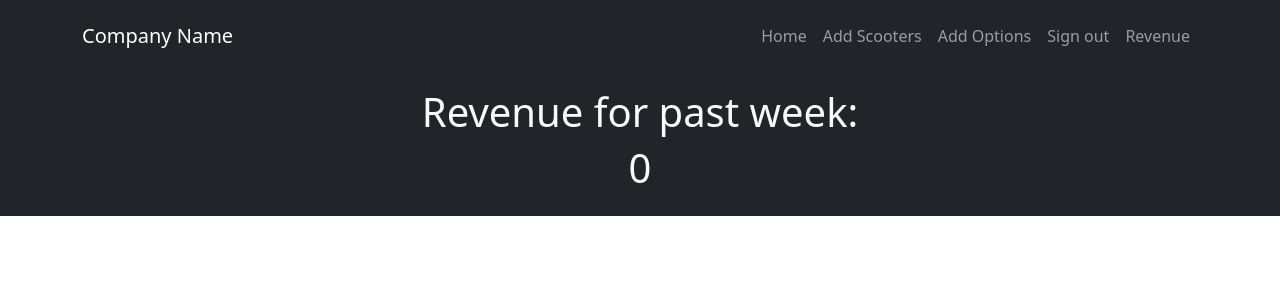
After one commit to shreyashonnalli/leedskrrt, a Flask app: page /revenue in a window 1280 px wide. The commit adds this page. Shown: the top 300 px of the page. Run offline with Flask 2, Linux system fonts and the light colour scheme; data comes from the database, SQL or seed files in the repository; both versions use the stored data as it was after the commit; some libraries are stand-ins or nearby versions.

Commit message:
Manually merging lucas work as git issues

```diff
--- a/app/models.py
+++ b/app/models.py
@@ -29,6 +29,7 @@ class Booking(db.Model):
     scooterId = db.Column(db.Integer)
     price = db.Column(db.Integer)
     hours = db.Column(db.Integer)
+    date = db.Column(db.String)
 
 class PaymentCard(db.Model):
     digit16 = db.Column(db.Integer, primary_key=True)
--- a/app/templates/baseManager.html
+++ b/app/templates/baseManager.html
@@ -32,6 +32,7 @@
             <li class="nav-item"><a class="nav-link" href="/addscooters">Add Scooters</a></li>
             <li class="nav-item"><a class="nav-link" href="/addoptions">Add Options</a></li>
             <li class="nav-item"><a class="nav-link" href="/logout">Sign out</a></li>
+            <li class="nav-item"><a class="nav-link" href="/revenue">Revenue</a></li>
           </ul>
         </div>
       </div>
--- /dev/null
+++ b/app/templates/revenue.html
@@ -0,0 +1,6 @@
+{% extends "baseManager.html" %}
+{% block content %}
+
+<h1>Revenue for past week:</h1>
+{{totalPrice}}
+{% endblock %}
--- a/app/views.py
+++ b/app/views.py
@@ -4,6 +4,7 @@ from .forms import RegisterForm, LoginForm, ScooterForm, OptionsForm, PaymentFor
 from .models import Customer, Scooter, Options, Booking, Manager, PaymentCard, FeedbackCard
 from flask_login import login_user, login_required, logout_user, current_user, LoginManager
 from datetime import timedelta, datetime
+import datetime as dt
 from flask_mail import Mail, Message
 
 app.config['MAIL_SERVER']='smtp.mailtrap.io'
@@ -193,11 +194,15 @@ def mark_task(scooter_id):
 
 @app.route('/book_scooter/<int:scooter_id>/<int:option_id>', methods=['GET', 'POST'])
 def book_scooter(scooter_id, option_id):
+    #get current date
+    cDate = dt.date.today()
+    strDate = cDate.strftime("%D")#convert into string
+
     scooter = Scooter.query.get(scooter_id)
     scooter.availability = False
     bookingOption = Options.query.get(option_id)
     userId = current_user.get_id()
-    newBooking = Booking(customerId = userId, scooterId = scooter.id, price = bookingOption.price, hours = bookingOption.hours)
+    newBooking = Booking(customerId = userId, scooterId = scooter.id, price = bookingOption.price, hours = bookingOption.hours, date=strDate)
     db.session.add(newBooking)
     db.session.commit()
     flash("Scooter booked")
@@ -247,3 +252,35 @@ def feedback_form():
         flash("Feedback Form Sent")
         return redirect(url_for("index"))
     return render_template('FeedbackForm.html', title = 'Send Scooter Feedback', form=form)
+
+@app.route('/revenue', methods=['GET', 'POST'])
+def revenue_page():
+
+    #variable prep
+    bookingFirst = Booking.query.order_by(Booking.bookingId.desc()).first()
+    inBooking = bookingFirst.bookingId
+
+    cDate = dt.date.today()#current date
+    strDate = cDate.strftime("%D")#convert into string
+    temp = strDate.split("/")#split the date into a list of month, date, year
+    int1 = int(temp[1])
+
+    foundDate = False
+    count = 0
+    totalPrice = 0
+
+    while not foundDate:
+        if inBooking - count > 0:
+            tempBooking = Booking.query.filter_by(bookingId = inBooking - count).first()
+            temp2 = tempBooking.date#format date until we only have an int of the days
+            strTemp = temp2.split("/")
+            int2 = int(strTemp[1])
+            if (int1 - int2 > 7):#longer than a week ago we dont care about it anymore
+                foundDate = True
+            else:
+                totalPrice += tempBooking.price
+        else:
+            foundDate = True
+        count += 1
+
+    return render_template('revenue.html', title='revenue', totalPrice = totalPrice)
```
Also changed, not shown: test.db (added), 1 other file.
